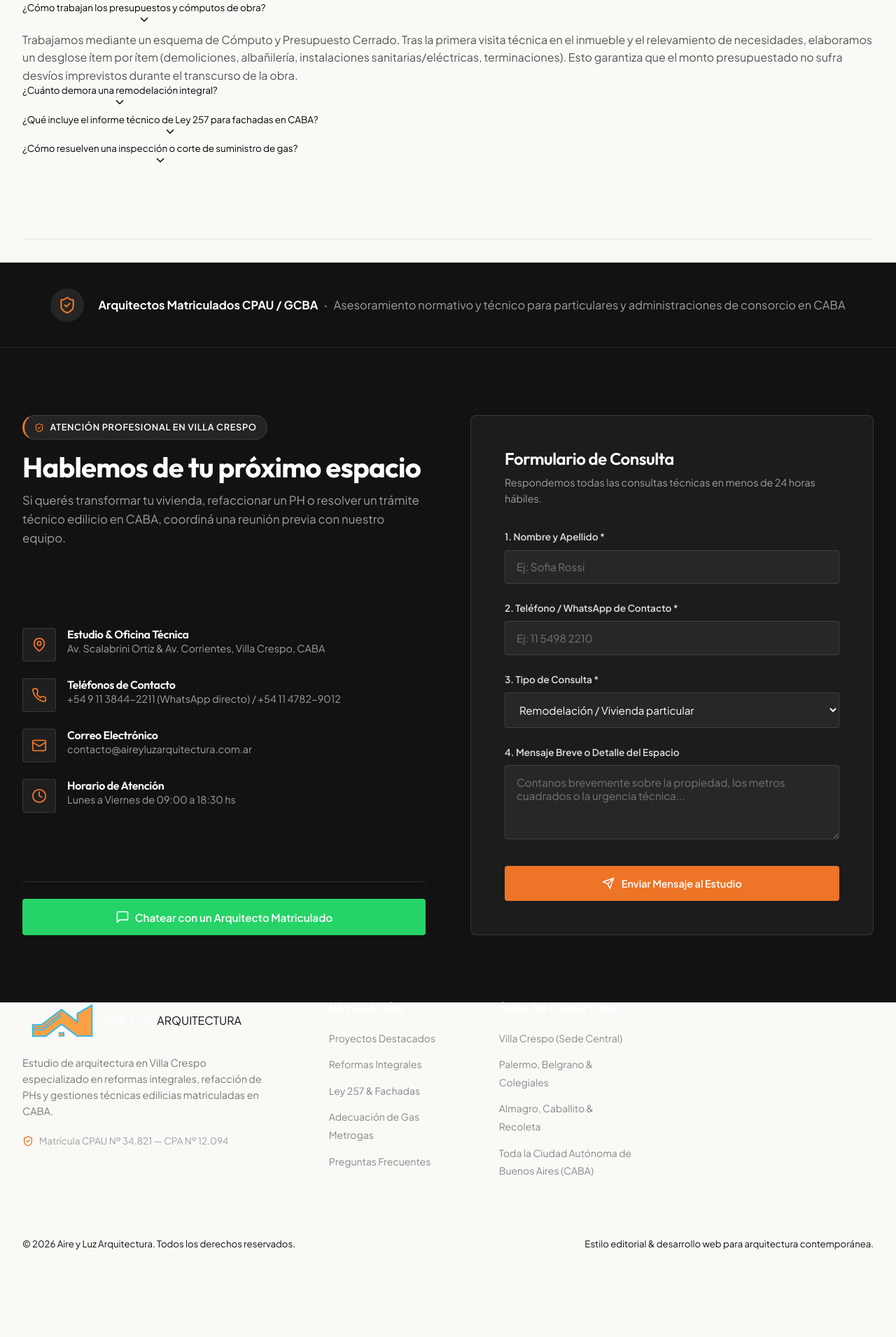
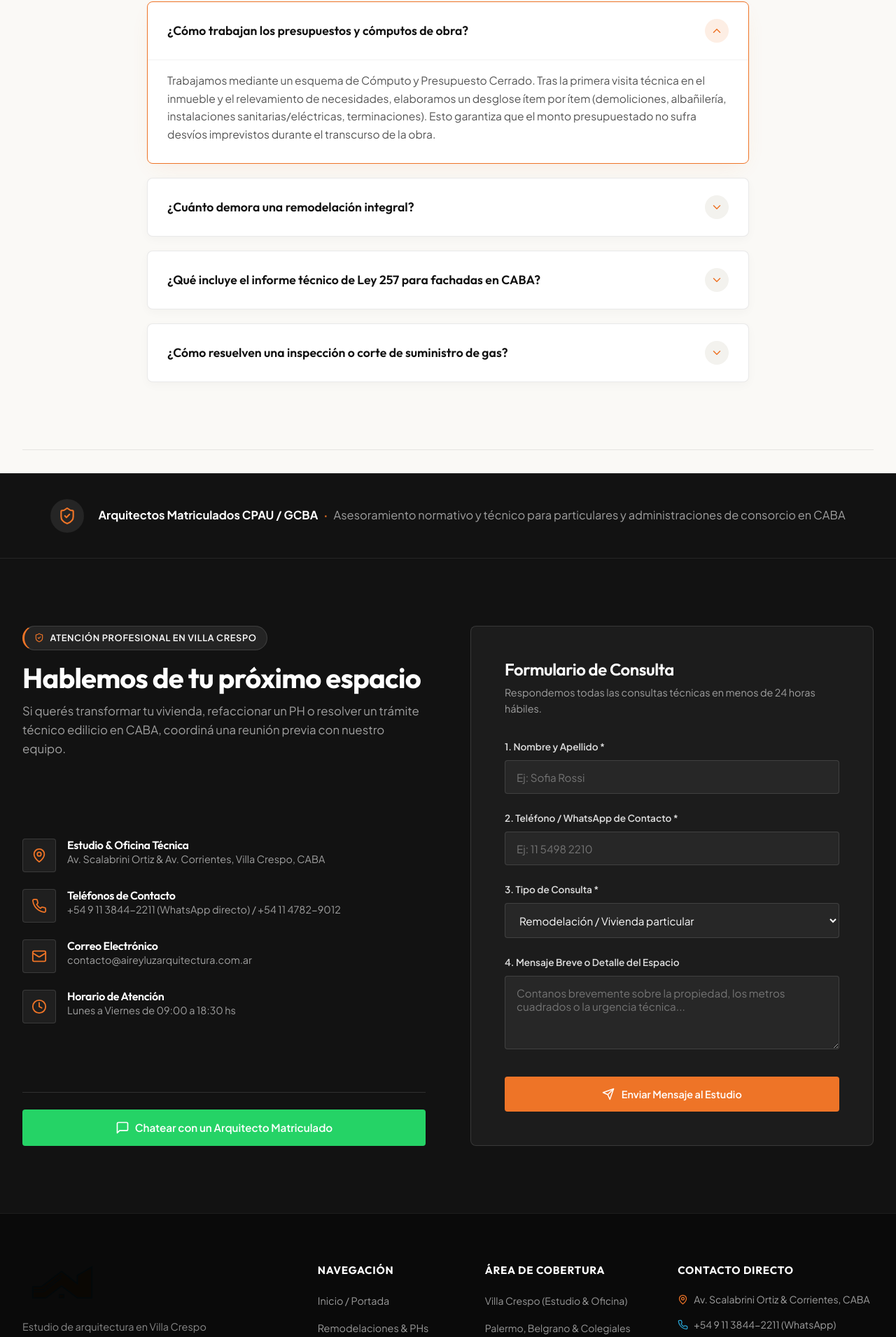
Before and after one commit to kevlogg/aire-y-luz-arquitectura, a React (Vite) app: page / in a window 1280 px wide. Shown: the part 4272-6182 px from the top of the page at 70% size. Before the commit the page ends 6059 px from the top, so only its background shows below. Built offline with nearby package versions, Linux system fonts and the light colour scheme.

Commit message:
Fix FAQ accordion styling and footer dark background, padding, and SPA links

```diff
--- a/src/components/Footer.jsx
+++ b/src/components/Footer.jsx
@@ -1,5 +1,6 @@
 import React from 'react';
-import { ShieldCheck } from 'lucide-react';
+import { Link } from 'react-router-dom';
+import { ShieldCheck, MapPin, Phone, Mail } from 'lucide-react';
 
 export default function Footer() {
   return (
@@ -8,53 +9,72 @@ export default function Footer() {
         <div className="footer-grid">
           {/* Brand Info */}
           <div className="footer-brand">
-            <a href="#" className="logo-brand">
-              <img src="/logo.png" alt="Aire y Luz Arquitectura Logo" className="brand-logo-img" style={{ filter: 'brightness(1.1)' }} />
-              <div className="brand-text-group">
-                <span className="brand-main" style={{ color: '#FFFFFF' }}>AIRE Y LUZ</span>
-                <span className="brand-sub">ARQUITECTURA</span>
-              </div>
-            </a>
-            <p>
-              Estudio de arquitectura en Villa Crespo especializado en reformas integrales, refacción de PHs y gestiones técnicas edilicias matriculadas en CABA.
+            <Link to="/" className="logo-brand" title="Aire y Luz Arquitectura — Inicio">
+              <img
+                src="/logo.png"
+                alt="Aire y Luz Arquitectura Logo"
+                className="brand-logo-img"
+                style={{ filter: 'brightness(1.1)', mixBlendMode: 'multiply' }}
+              />
+            </Link>
+            <p className="footer-desc">
+              Estudio de arquitectura en Villa Crespo especializado en reformas integrales, refacción de PHs luminosos y gestiones técnicas edilicias matriculadas en CABA.
             </p>
-            <div style={{ marginTop: '1.25rem', display: 'flex', alignItems: 'center', gap: '0.5rem', color: '#A0A0A0', fontSize: '0.85rem' }}>
-              <ShieldCheck size={16} style={{ color: 'var(--accent-terracotta)' }} />
+            <div className="footer-matricula-badge">
+              <ShieldCheck size={16} style={{ color: 'var(--brand-orange)' }} />
               <span>Matrícula CPAU Nº 34.821 — CPA Nº 12.094</span>
             </div>
           </div>
 
-          {/* Quick Links */}
+          {/* Quick Satellite Links */}
           <div>
             <h4 className="footer-title">Navegación</h4>
             <ul className="footer-links">
-              <li><a href="#proyectos">Proyectos Destacados</a></li>
-              <li><a href="#servicios">Reformas Integrales</a></li>
-              <li><a href="#consorcios">Ley 257 & Fachadas</a></li>
-              <li><a href="#consorcios">Adecuación de Gas Metrogas</a></li>
-              <li><a href="#faq">Preguntas Frecuentes</a></li>
+              <li><Link to="/">Inicio / Portada</Link></li>
+              <li><Link to="/remodelaciones">Remodelaciones & PHs</Link></li>
+              <li><Link to="/servicios-a-consorcios">Consorcios (Ley 257 & Gas)</Link></li>
+              <li><Link to="/locales-y-oficinas">Locales Comerciales & Oficinas</Link></li>
             </ul>
           </div>
 
-          {/* Legal & Service Area */}
+          {/* Service Areas */}
           <div>
             <h4 className="footer-title">Área de Cobertura</h4>
             <ul className="footer-links">
-              <li><span style={{ color: '#888888', fontSize: '0.875rem' }}>Villa Crespo (Sede Central)</span></li>
-              <li><span style={{ color: '#888888', fontSize: '0.875rem' }}>Palermo, Belgrano & Colegiales</span></li>
-              <li><span style={{ color: '#888888', fontSize: '0.875rem' }}>Almagro, Caballito & Recoleta</span></li>
-              <li><span style={{ color: '#888888', fontSize: '0.875rem' }}>Toda la Ciudad Autónoma de Buenos Aires (CABA)</span></li>
+              <li><span className="footer-location-item">Villa Crespo (Estudio & Oficina)</span></li>
+              <li><span className="footer-location-item">Palermo, Belgrano & Colegiales</span></li>
+              <li><span className="footer-location-item">Almagro, Caballito & Recoleta</span></li>
+              <li><span className="footer-location-item">Toda la Ciudad de Buenos Aires</span></li>
             </ul>
+          </div>
+
+          {/* Direct Contact */}
+          <div>
+            <h4 className="footer-title">Contacto Directo</h4>
+            <div style={{ display: 'flex', flexDirection: 'column', gap: '0.85rem', fontSize: '0.875rem', color: '#A0A0A0' }}>
+              <div style={{ display: 'flex', alignItems: 'center', gap: '0.5rem' }}>
+                <MapPin size={15} style={{ color: 'var(--brand-orange)' }} />
+                <span>Av. Scalabrini Ortiz & Corrientes, CABA</span>
+              </div>
+              <div style={{ display: 'flex', alignItems: 'center', gap: '0.5rem' }}>
+                <Phone size={15} style={{ color: 'var(--brand-cyan)' }} />
+                <span>+54 9 11 3844-2211 (WhatsApp)</span>
+              </div>
+              <div style={{ display: 'flex', alignItems: 'center', gap: '0.5rem' }}>
+                <Mail size={15} style={{ color: '#FFFFFF' }} />
+                <span>contacto@aireyluzarquitectura.com.ar</span>
+              </div>
+            </div>
           </div>
         </div>
 
-        {/* Footer Bottom */}
+        {/* Footer Bottom Bar */}
         <div className="footer-bottom">
           <div>
             © {new Date().getFullYear()} Aire y Luz Arquitectura. Todos los derechos reservados.
           </div>
           <div>
-            Estilo editorial & desarrollo web para arquitectura contemporánea.
+            Estilo editorial & desarrollo web matriculado en CABA.
           </div>
         </div>
       </div>
--- a/src/index.css
+++ b/src/index.css
@@ -1257,52 +1257,146 @@ button {
   padding: 2.75rem 2.25rem;
 }
 
-/* Footer */
-.footer-section {
+/* FAQ Accordion Section */
+.faq-section {
+  background-color: var(--bg-primary);
+}
+
+.faq-list {
+  max-width: 860px;
+  margin: 0 auto;
+  display: flex;
+  flex-direction: column;
+  gap: 1.25rem;
+}
+
+.faq-item {
+  background-color: var(--bg-card);
+  border: 1px solid var(--border-color);
+  border-radius: var(--radius-md);
+  overflow: hidden;
+  transition: var(--transition);
+  box-shadow: 0 4px 14px rgba(0, 0, 0, 0.03);
+}
+
+.faq-item:hover {
+  border-color: rgba(17, 17, 17, 0.18);
+  box-shadow: var(--shadow-card);
+}
+
+.faq-item.active {
+  border-color: var(--brand-orange);
+  box-shadow: 0 10px 30px -10px rgba(238, 116, 39, 0.12);
+}
+
+.faq-header {
+  width: 100%;
+  display: flex;
+  align-items: center;
+  justify-content: space-between;
+  padding: 1.5rem 1.75rem;
+  text-align: left;
+  background: transparent;
+  font-family: var(--font-title);
+  font-size: 1.1rem;
+  font-weight: 600;
+  color: var(--text-main);
+  gap: 1.25rem;
+  cursor: pointer;
+}
+
+.faq-icon {
+  width: 34px;
+  height: 34px;
+  border-radius: 50%;
+  background: var(--bg-secondary);
+  display: flex;
+  align-items: center;
+  justify-content: center;
+  color: var(--brand-orange);
+  flex-shrink: 0;
+  transition: transform 0.3s cubic-bezier(0.16, 1, 0.3, 1);
+}
+
+.faq-item.active .faq-icon {
+  transform: rotate(180deg);
+  background: var(--brand-orange-light);
+}
+
+.faq-body {
+  padding: 0 1.75rem 1.75rem 1.75rem;
+  border-top: 1px solid var(--border-subtle);
+}
+
+.faq-body p {
+  font-size: 0.975rem;
+  line-height: 1.65;
+  color: var(--text-muted);
+  margin-top: 1rem;
+}
+
+/* Footer Section */
+.footer {
   background-color: #0A0A0A;
-  color: #888888;
-  padding-top: 4rem;
-  padding-bottom: 2rem;
-  border-top: 1px solid rgba(255, 255, 255, 0.06);
+  color: #A0A0A0;
+  padding-top: 4.5rem;
+  padding-bottom: 2.5rem;
+  border-top: 1px solid rgba(255, 255, 255, 0.08);
 }
 
 .footer-grid {
   display: grid;
-  grid-template-columns: 2fr 1fr 1fr 1.5fr;
-  gap: 3rem;
-  margin-bottom: 3rem;
+  grid-template-columns: 2fr 1fr 1.2fr 1.5fr;
+  gap: 3.5rem;
+  margin-bottom: 3.5rem;
 }
 
-.footer-brand p {
-  color: #777777;
-  margin-top: 1rem;
+.footer-desc {
+  color: #888888;
+  margin-top: 1.25rem;
   max-width: 360px;
   font-size: 0.9rem;
+  line-height: 1.6;
+}
+
+.footer-matricula-badge {
+  margin-top: 1.25rem;
+  display: flex;
+  align-items: center;
+  gap: 0.5rem;
+  color: #A0A0A0;
+  font-size: 0.85rem;
 }
 
 .footer-title {
   color: #FFFFFF;
   font-size: 0.95rem;
-  font-weight: 600;
+  font-weight: 700;
   letter-spacing: 0.05em;
   text-transform: uppercase;
-  margin-bottom: 1.25rem;
+  margin-bottom: 1.35rem;
 }
 
 .footer-links {
   list-style: none;
   display: flex;
   flex-direction: column;
-  gap: 0.75rem;
+  gap: 0.85rem;
 }
 
 .footer-links a {
-  color: #888888;
-  font-size: 0.875rem;
+  color: #999999;
+  font-size: 0.9rem;
+  transition: var(--transition);
 }
 
 .footer-links a:hover {
-  color: #FFFFFF;
+  color: var(--brand-orange);
+}
+
+.footer-location-item {
+  color: #999999;
+  font-size: 0.875rem;
 }
 
 .footer-bottom {
@@ -1310,8 +1404,9 @@ button {
   align-items: center;
   justify-content: space-between;
   padding-top: 2rem;
-  border-top: 1px solid rgba(255, 255, 255, 0.06);
+  border-top: 1px solid rgba(255, 255, 255, 0.08);
   font-size: 0.825rem;
+  color: #666666;
 }
 
 /* Modals */
```
